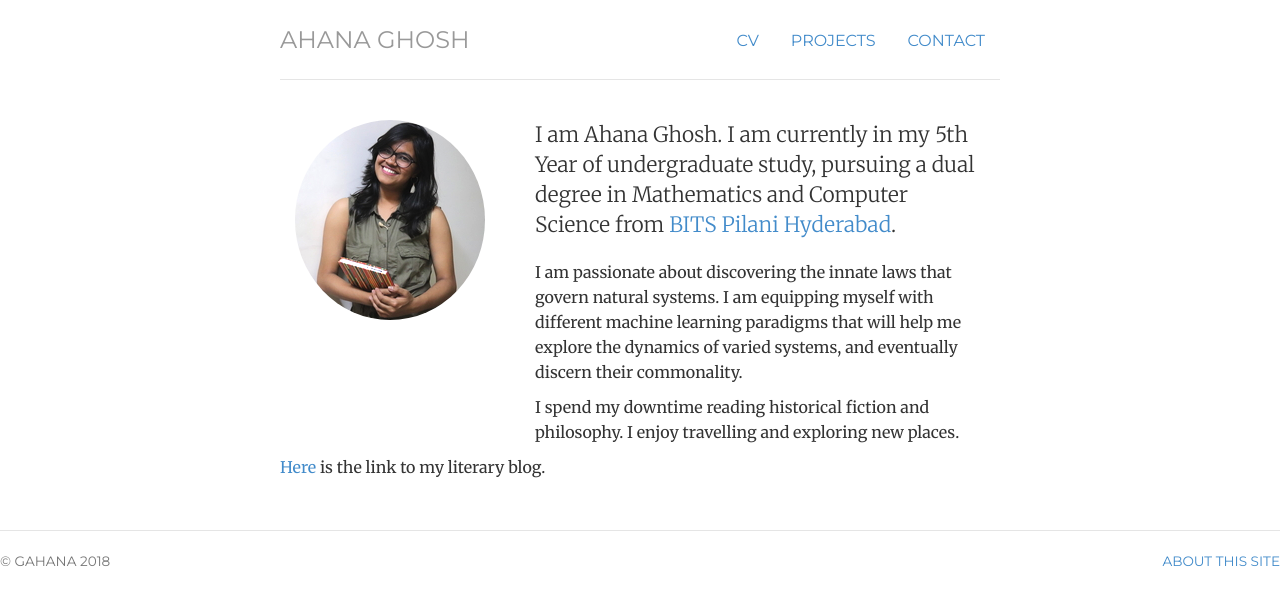
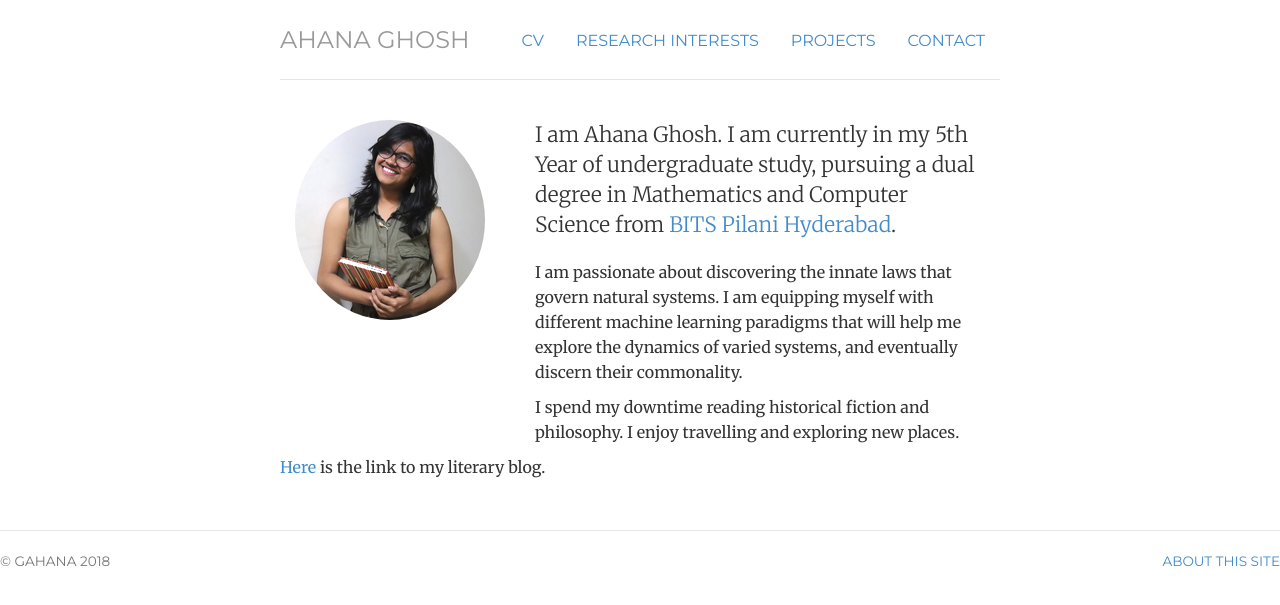
Before and after one commit to ahana204/ahana204.github.io, a Jekyll site: the page built from index.html, in a window 1280 px wide. Shown: the top 605 px of the page. Built offline with Jekyll 4.4.1, drawn with Linux system fonts in a browser that asks for light colours.

Commit message:
Update header.html
Added the research interests column.

```diff
--- a/_includes/header.html
+++ b/_includes/header.html
@@ -1,6 +1,7 @@
 <div class="header">
 	<ul class="nav nav-pills pull-right">
 		<li class="{{ page.cv }}"><a href="/cv" title="CV">CV</a></li>
+		<li class="{{ page.research_interests }}"><a href="/research_interests" title="Research Interests">Research Interests</a></li>
 		<li class="{{ page.projects }}"><a href="/projects" title="Projects">Projects</a></li>
 		<li class="{{ page.contact }}"><a href="/contact" title="Contact">Contact</a></li>
 	</ul>
```
